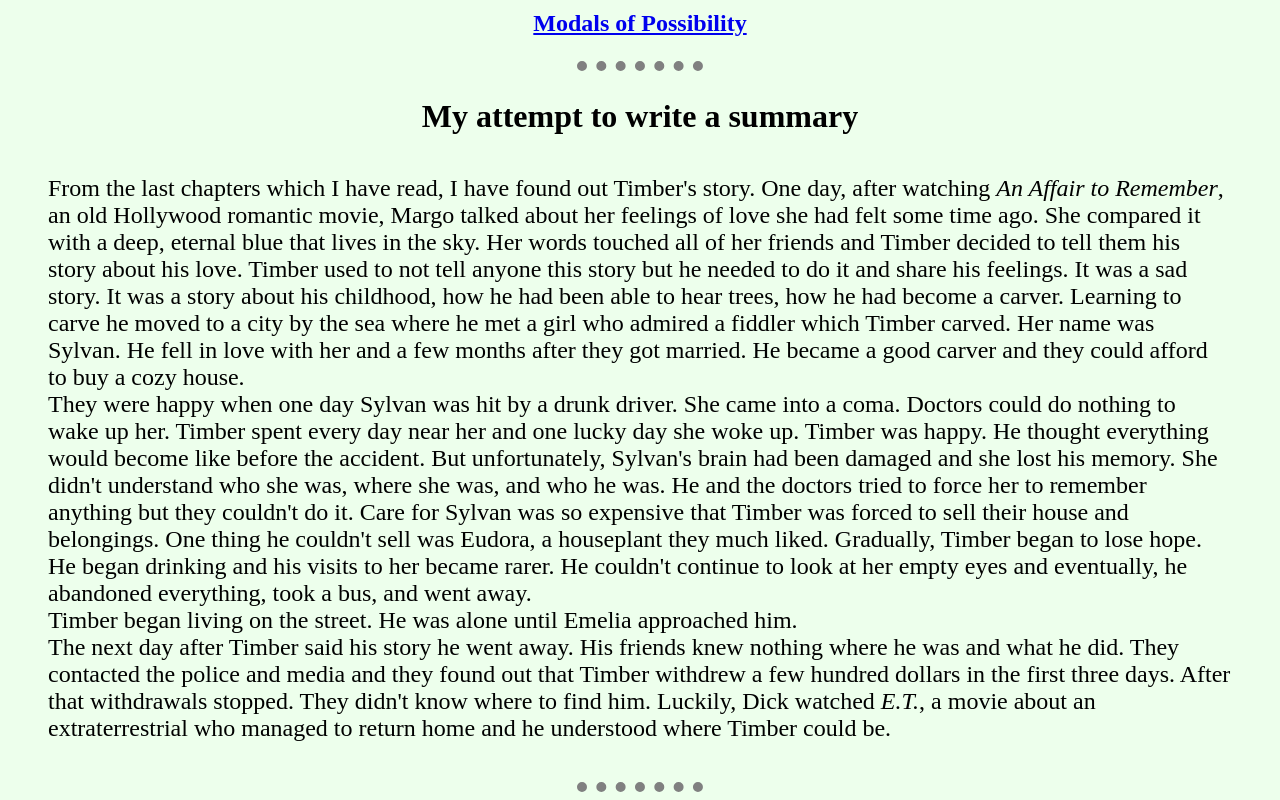
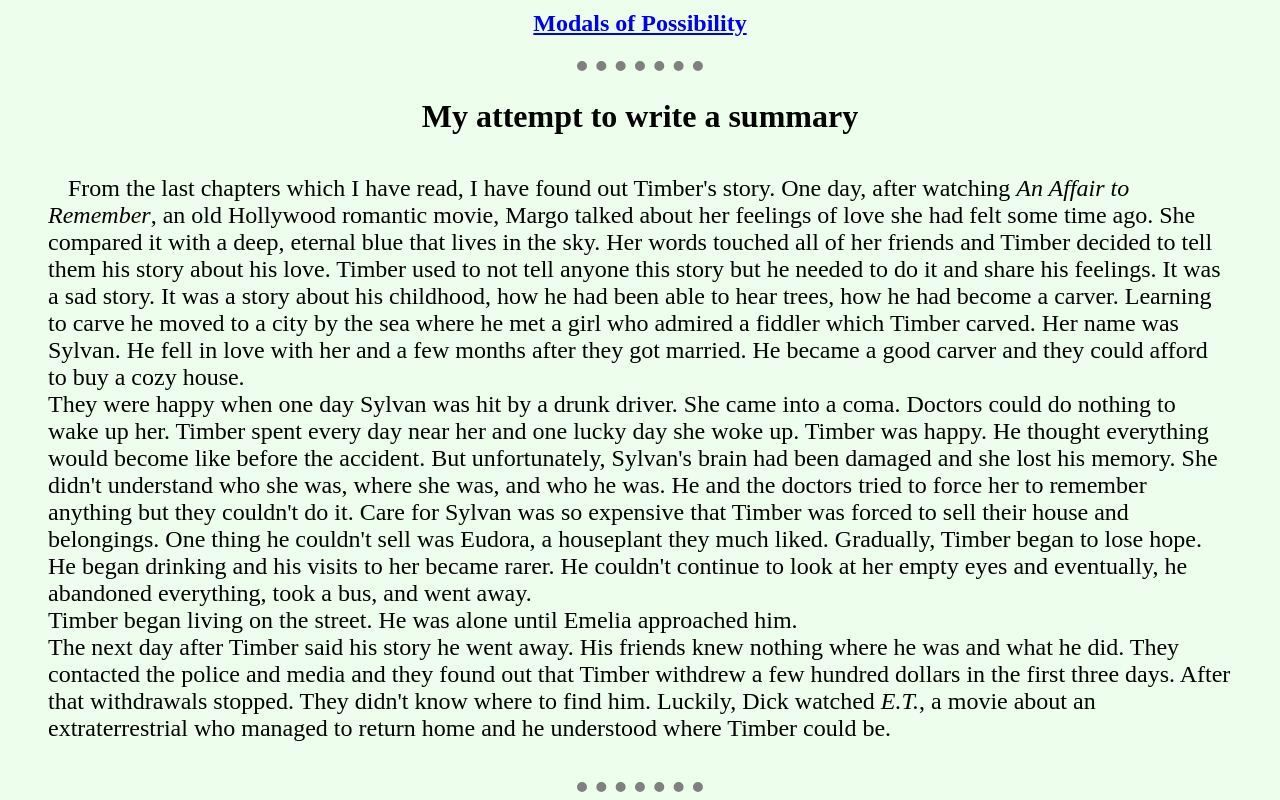
Before and after one commit to YuryEgoshin/RichardWagamese, a plain HTML site: page index.html in a window 1280 px wide. Shown: the part 1240-2040 px from the top of the page. Drawn offline with Linux system fonts and the light colour scheme.

Commit message:
Update index.html

```diff
--- a/index.html
+++ b/index.html
@@ -68,7 +68,7 @@
 
 <hr>
 <h2 style="font-size: 2rem; text-align: center;">My attempt to write a summary</h2>
-<p style="font-size: 150%; margin: 40px;">
+<p style="font-size: 150%; margin: 40px; text-indent: 20px;">
   From the last chapters which I have read, I have found out Timber's story.  One day, after watching <i>An Affair to Remember</i>, an old Hollywood romantic movie, Margo talked about her feelings of love she had felt some time ago. She compared it with a deep, eternal blue that lives in the sky. Her words touched all of her friends and Timber decided to tell them his story about his love. Timber used to not tell anyone this story but he needed to do it and share his feelings. It was a sad story. It was a story about his childhood, how he had been able to hear trees, how he had become a carver. Learning to carve he moved to a city by the sea where he met a girl who admired a fiddler which Timber carved.  Her name was Sylvan. He fell in love with her and a few months after they got married. He became a good carver and they could afford to buy a cozy house.
                                         <br>They were happy when one day Sylvan was hit by a drunk driver. She came into a coma. Doctors could do nothing to wake up her. Timber spent every day near her and one lucky day she woke up. Timber was happy. He thought everything would become like before the accident. But unfortunately, Sylvan's brain had been damaged and she lost his memory. She didn't understand who she was, where she was, and who he was. He and the doctors tried to force her to remember anything but they couldn't do it. Care for Sylvan was so expensive that Timber was forced to sell their house and belongings. One thing he couldn't sell was Eudora, a houseplant they much liked. Gradually, Timber began to lose hope. He began drinking and his visits to her became rarer. He couldn't continue to look at her empty eyes and eventually, he abandoned everything, took a bus, and went away.
                                          <br>Timber began living on the street. He was alone until Emelia approached him.<br>
```
